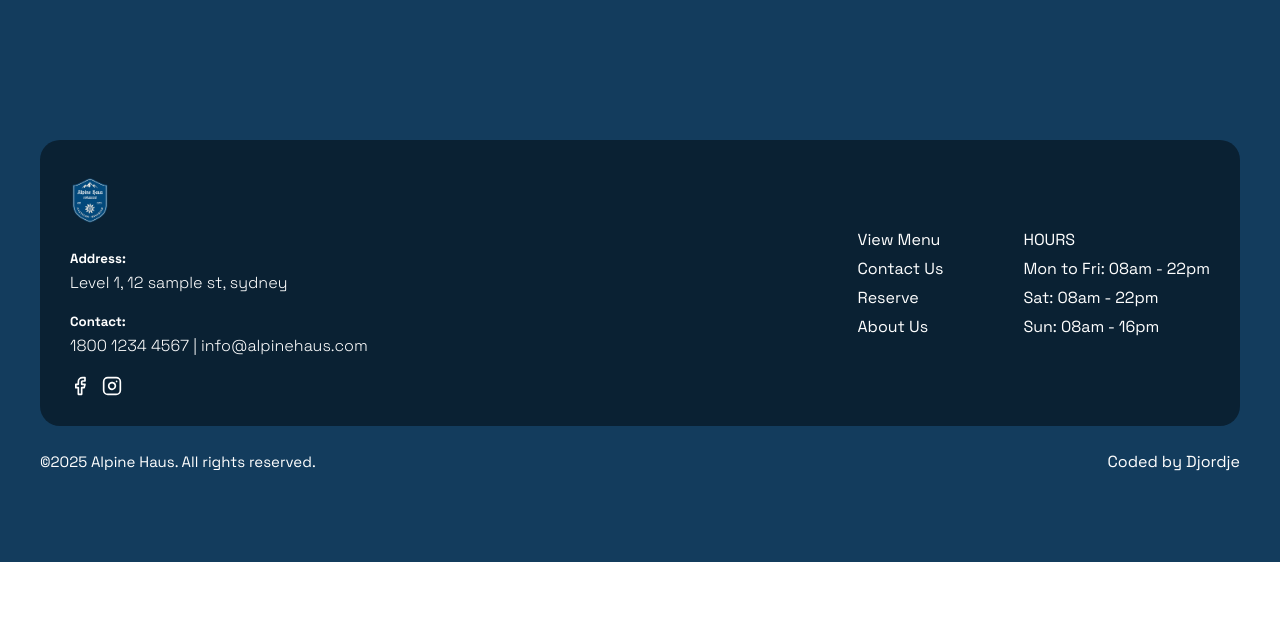
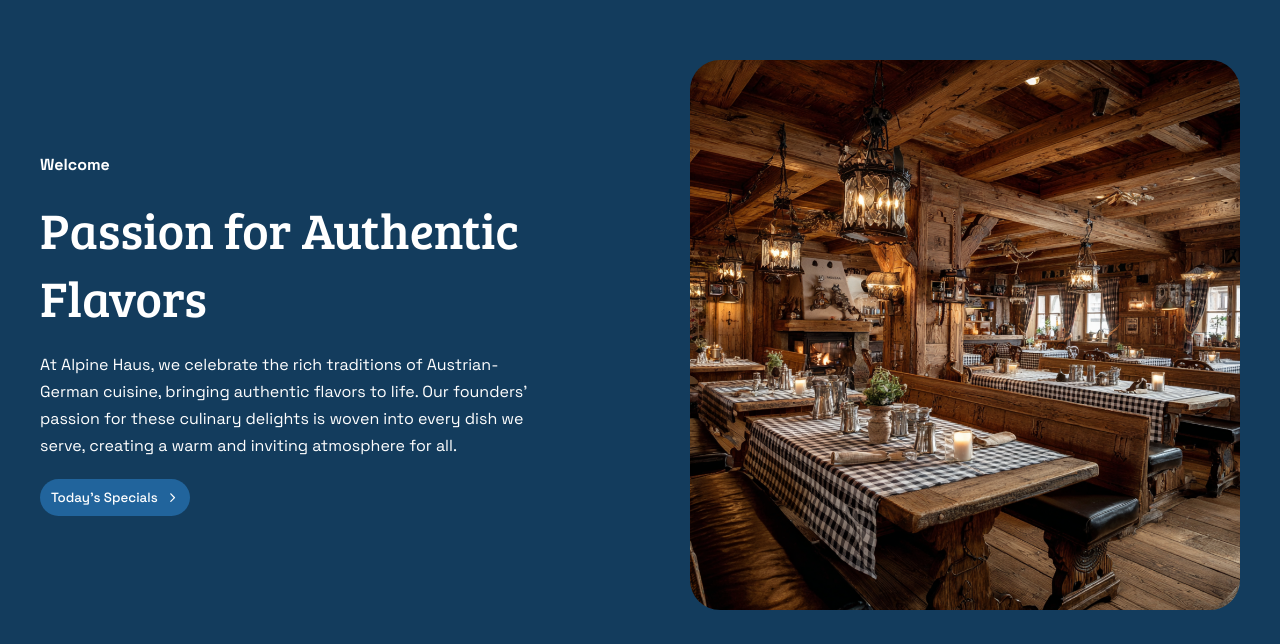
Before and after one commit to jovic-djordje/alpine-haus, a React (Vite) app: page /about in a window 1280 px wide. Shown: the part 736-1380 px from the top of the page. Before the commit the page ends 1298 px from the top, so only its background shows below. Built offline with nearby package versions, Linux system fonts and the light colour scheme; a web font is replaced by a local one.

Commit message:
working on about section in about page

```diff
--- a/src/assets/images.jsx
+++ b/src/assets/images.jsx
@@ -4,6 +4,7 @@ import aboutImage from "./about-section-image.png";
 import featuresFirstDish from "./dish-one.png";
 import featuresSecondDish from "./dish-two.png";
 import featuresThirdDish from "./dish-three.png";
+import restaurantInterior from "./about-page-about-section-img.png";
 
 const Logo = ({ className }) => {
   return <img src={logo} alt="alpine haus logo" className={className} />;
@@ -53,6 +54,16 @@ const FeaturesThirdDish = ({ className }) => {
   );
 };
 
+const RestaurantInterior = ({ className }) => {
+  return (
+    <img
+      src={restaurantInterior}
+      alt="restaurant interior"
+      className={className}
+    />
+  );
+};
+
 export {
   Logo,
   HeroImage,
@@ -60,4 +71,5 @@ export {
   FeaturesFirstDish,
   FeaturesSecondDish,
   FeaturesThirdDish,
+  RestaurantInterior,
 };
--- a/src/pages/About/About.jsx
+++ b/src/pages/About/About.jsx
@@ -1,8 +1,12 @@
 import { Link } from "react-router-dom";
+import { IoIosArrowForward } from "react-icons/io";
+import { RestaurantInterior } from "../../assets/images";
+
 import "./about.style.css";
 
 const About = () => {
   return (
+    <main>
       <section className="about-page-hero-section">
         <div className="hero-section-holder">
           <h4>Authenticity</h4>
@@ -21,6 +25,35 @@ const About = () => {
           </div>
         </div>
       </section>
+
+      <section className="about-section">
+        <div className="about-section-holder section-holder">
+          <div className="about-section-text-holder">
+            <h4>Welcome</h4>
+            <h2 className="about-section-title">
+              Passion <span>for</span> authentic flavors
+            </h2>
+            <p className="about-section-text">
+              At <span>alpine haus</span>, we celebrate the rich traditions of{" "}
+              {""}
+              <span>austrian-german</span> cuisine, bringing authentic flavors
+              to life. Our founders' passion for these culinary delights is
+              woven into every dish we serve, creating a warm and inviting
+              atmosphere for all.
+            </p>
+            <div className="about-btn-holder about-btn-holder-about-page">
+              <Link className="specials-link">
+                <button className=" about-btn about-contact-btn about-page-btn">
+                  Today's Specials
+                  <IoIosArrowForward className="about-btn-icon" />
+                </button>
+              </Link>
+            </div>
+          </div>
+          <RestaurantInterior className="about-section-img" />
+        </div>
+      </section>
+    </main>
   );
 };
 
--- a/src/pages/About/about.style.css
+++ b/src/pages/About/about.style.css
@@ -1,6 +1,8 @@
+/* ABOUT PAGE - HERO SECTION */
+
 .about-page-hero-section {
   background-color: hsl(207, 66%, 22%);
-  min-height: calc(100vh - 80px); /* 80px = visina navigacije */
+  min-height: 80vh;
   display: flex;
   justify-content: center;
   align-items: center;
@@ -13,3 +15,27 @@
 .about-page-hero-btn {
   background-color: hsl(207, 66%, 12%);
 }
+
+/* ABOUT PAGE - ABOUT-SECTION */
+.about-section-text-holder h4 {
+  color: hsl(0, 0%, 100%);
+}
+
+.about-section-text span {
+  text-transform: capitalize;
+}
+
+.about-btn-holder-about-page {
+  max-width: 150px;
+}
+
+.specials-link {
+  text-decoration: none;
+  width: 100%;
+}
+
+.about-page-btn {
+  background-color: hsl(207, 65%, 37%);
+  color: hsl(0, 0%, 100%);
+  justify-content: center;
+}
--- a/src/pages/Home/home.style.css
+++ b/src/pages/Home/home.style.css
@@ -430,6 +430,10 @@
     font-size: 15px;
   }
 
+  .about-section-text-holder h4 {
+    font-size: 15px;
+  }
+
   .about-section-text-holder {
     max-width: 450px;
   }
```
Also changed, not shown: src/assets/about-page-about-section-img.png (added). Lines whose indentation alone changed are shown as unchanged.
